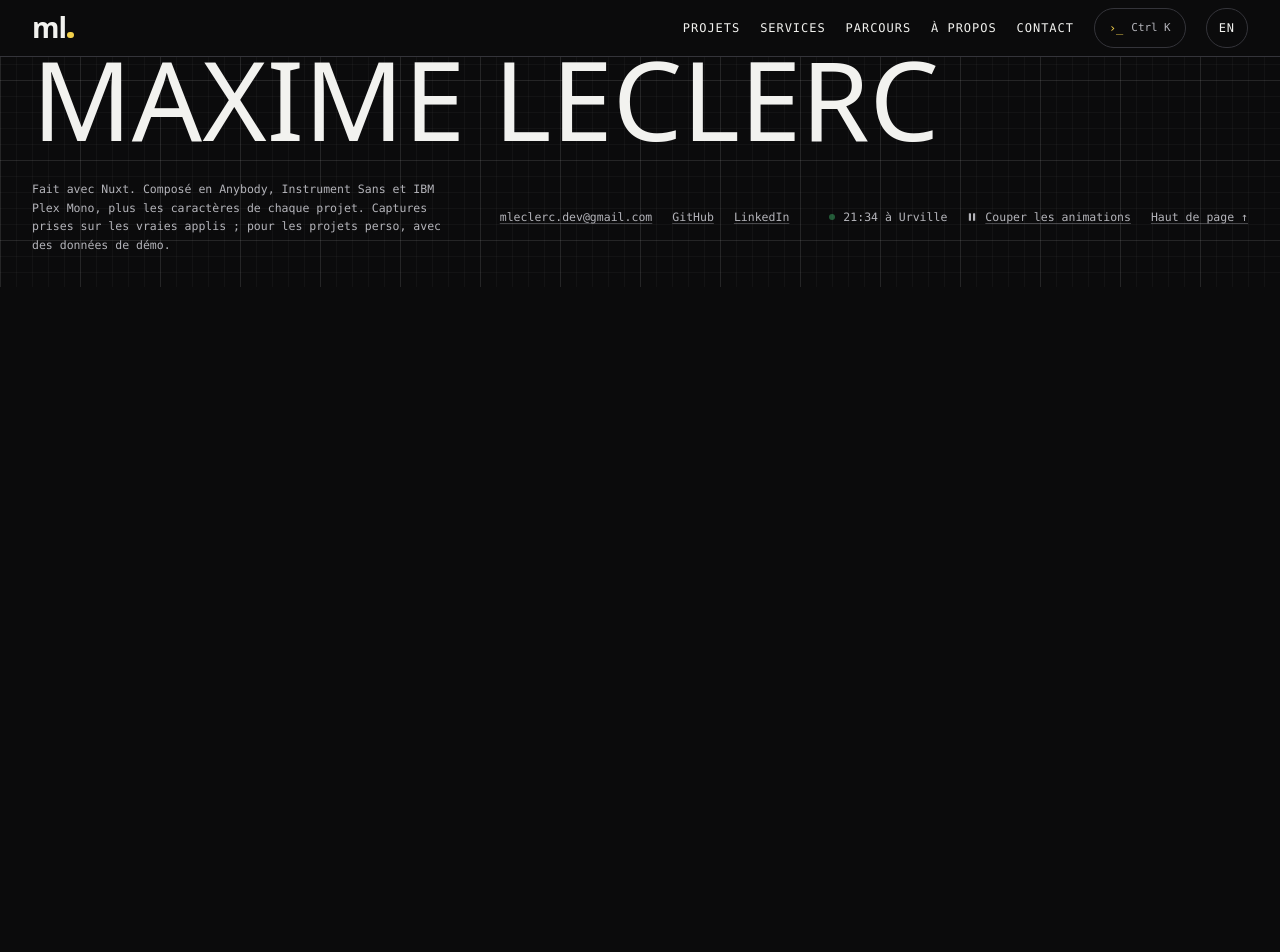
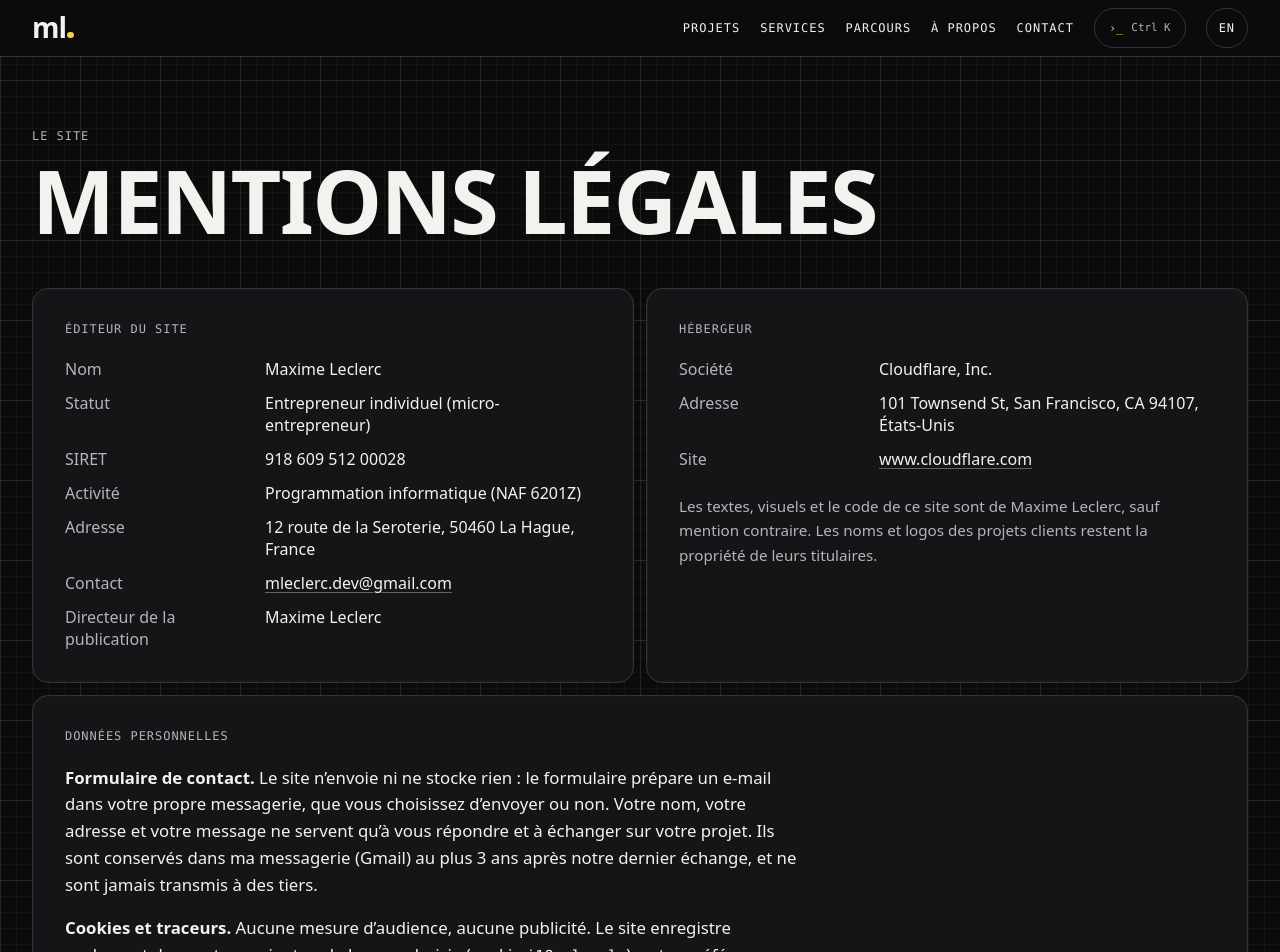
Before and after one commit to mleclerc-dev/portfolio, a Nuxt app: page /mentions-legales in a window 1280 px wide. Shown: the top 952 px of the page. Before the commit the page ends 800 px from the top, so only its background shows below. Built offline with nearby package versions, Linux system fonts and the light colour scheme.

Commit message:
feat: add legal notice page

```diff
--- a/app/components/SiteFooter.vue
+++ b/app/components/SiteFooter.vue
@@ -2,6 +2,7 @@
 import { person } from '~/data/content'
 
 const { t } = useI18n()
+const localePath = useLocalePath()
 const links = person.links.filter((l) => l.href)
 // On the home page the footer is the sea again; on a project page it stays in the project's colours.
 const route = useRoute()
@@ -30,6 +31,7 @@ const live = computed(() => (time.value ? t('footer.live', { time: time.value })
       </p>
       <p class="flex flex-wrap items-center gap-x-5 gap-y-1">
         <span v-if="live" class="flex items-center gap-2"><span class="size-1.5 rounded-full bg-[#4ade80] blink" />{{ live }}</span>
+        <NuxtLink :to="localePath('/mentions-legales')" class="link-underline">{{ t('footer.legal') }}</NuxtLink>
         <MotionToggle class="link-underline text-muted" />
         <a href="#top" class="link-underline shrink-0">{{ t('footer.top') }} ↑</a>
       </p>
--- a/app/data/content.ts
+++ b/app/data/content.ts
@@ -532,6 +532,19 @@ export const skills: { group: Localized; items: string[] }[] = [
   },
 ]
 
+/** Legal notice: the publisher and the host (only what the law asks to show). */
+export const legal = {
+  status: { fr: 'Entrepreneur individuel (micro-entrepreneur)', en: 'Sole trader (French micro-entrepreneur)' } as Localized,
+  siret: '918 609 512 00028',
+  activity: { fr: 'Programmation informatique (NAF 6201Z)', en: 'Computer programming (NAF 6201Z)' } as Localized,
+  address: '12 route de la Seroterie, 50460 La Hague, France',
+  host: {
+    name: 'Cloudflare, Inc.',
+    address: { fr: '101 Townsend St, San Francisco, CA 94107, États-Unis', en: '101 Townsend St, San Francisco, CA 94107, USA' } as Localized,
+    url: 'https://www.cloudflare.com',
+  },
+}
+
 /** The core of the stack, picked out in yellow in the toolbox. */
 export const coreSkills = new Set(['Vue 3', 'Nuxt', 'TypeScript', 'Laravel'])
 
--- /dev/null
+++ b/app/pages/mentions-legales.vue
@@ -0,0 +1,78 @@
+<script setup lang="ts">
+import { legal, person, type Locale } from '~/data/content'
+
+/*
+ * Legal notice (LCEN, art. 6 III) and personal data (GDPR): who publishes the site,
+ * who hosts it, and what happens to what visitors type or store.
+ */
+const { t, locale } = useI18n()
+const lang = computed(() => locale.value as Locale)
+useSeoMeta({ title: () => `${t('legal.title')} · Maxime Leclerc` })
+
+const fr = computed(() => lang.value === 'fr')
+</script>
+
+<template>
+  <section data-scene="host" class="mx-auto max-w-[90rem] px-4 pb-20 pt-28 sm:px-8 sm:pb-28 sm:pt-32">
+    <p class="eyebrow">{{ t('legal.kicker') }}</p>
+    <h1 data-face="host" class="mt-4 text-[clamp(2.6rem,7vw,5.5rem)] uppercase leading-[0.9]">{{ t('legal.title') }}</h1>
+
+    <div class="mt-12 grid gap-3 lg:grid-cols-2">
+      <!-- Publisher -->
+      <section class="panel p-6 sm:p-8" aria-labelledby="legal-publisher">
+        <h2 id="legal-publisher" class="eyebrow">{{ fr ? 'Éditeur du site' : 'Publisher' }}</h2>
+        <dl class="mt-5 grid gap-x-6 gap-y-3 text-[1rem] leading-snug sm:grid-cols-[11rem_1fr]">
+          <dt class="text-muted">{{ fr ? 'Nom' : 'Name' }}</dt>
+          <dd>{{ person.name }}</dd>
+          <dt class="text-muted">{{ fr ? 'Statut' : 'Legal form' }}</dt>
+          <dd>{{ legal.status[lang] }}</dd>
+          <dt class="text-muted">SIRET</dt>
+          <dd class="tabular-nums">{{ legal.siret }}</dd>
+          <dt class="text-muted">{{ fr ? 'Activité' : 'Activity' }}</dt>
+          <dd>{{ legal.activity[lang] }}</dd>
+          <dt class="text-muted">{{ fr ? 'Adresse' : 'Address' }}</dt>
+          <dd>{{ legal.address }}</dd>
+          <dt class="text-muted">{{ fr ? 'Contact' : 'Contact' }}</dt>
+          <dd><a :href="`mailto:${person.email}`" class="link-underline">{{ person.email }}</a></dd>
+          <dt class="text-muted">{{ fr ? 'Directeur de la publication' : 'Publication director' }}</dt>
+          <dd>{{ person.name }}</dd>
+        </dl>
+      </section>
+
+      <!-- Host -->
+      <section class="panel p-6 sm:p-8" aria-labelledby="legal-host">
+        <h2 id="legal-host" class="eyebrow">{{ fr ? 'Hébergeur' : 'Host' }}</h2>
+        <dl class="mt-5 grid gap-x-6 gap-y-3 text-[1rem] leading-snug sm:grid-cols-[11rem_1fr]">
+          <dt class="text-muted">{{ fr ? 'Société' : 'Company' }}</dt>
+          <dd>{{ legal.host.name }}</dd>
+          <dt class="text-muted">{{ fr ? 'Adresse' : 'Address' }}</dt>
+          <dd>{{ legal.host.address[lang] }}</dd>
+          <dt class="text-muted">{{ fr ? 'Site' : 'Website' }}</dt>
+          <dd><a :href="legal.host.url" target="_blank" rel="noopener" class="link-underline">{{ legal.host.url.replace('https://', '') }}</a></dd>
+        </dl>
+        <p class="mt-6 text-[0.95rem] leading-relaxed text-muted">
+          {{ fr
+            ? 'Les textes, visuels et le code de ce site sont de Maxime Leclerc, sauf mention contraire. Les noms et logos des projets clients restent la propriété de leurs titulaires.'
+            : 'The text, visuals and code of this site are by Maxime Leclerc unless stated otherwise. Client project names and logos remain the property of their owners.' }}
+        </p>
+      </section>
+
+      <!-- Personal data -->
+      <section class="panel p-6 sm:p-8 lg:col-span-2" aria-labelledby="legal-data">
+        <h2 id="legal-data" class="eyebrow">{{ fr ? 'Données personnelles' : 'Personal data' }}</h2>
+        <div v-if="fr" class="mt-5 max-w-[46rem] space-y-4 text-[1.05rem] leading-[1.6]">
+          <p><strong>Formulaire de contact.</strong> Le site n’envoie ni ne stocke rien : le formulaire prépare un e-mail dans votre propre messagerie, que vous choisissez d’envoyer ou non. Votre nom, votre adresse et votre message ne servent qu’à vous répondre et à échanger sur votre projet. Ils sont conservés dans ma messagerie (Gmail) au plus 3 ans après notre dernier échange, et ne sont jamais transmis à des tiers.</p>
+          <p><strong>Cookies et traceurs.</strong> Aucune mesure d’audience, aucune publicité. Le site enregistre seulement dans votre navigateur la langue choisie (cookie <code class="font-mono text-[0.9em]">i18n_locale</code>), votre préférence d’animations et l’historique du terminal. Ce sont des réglages techniques, qui ne quittent pas votre appareil.</p>
+          <p><strong>Services tiers.</strong> La météo et la marée d’Urville viennent d’<a href="https://open-meteo.com" target="_blank" rel="noopener" class="link-underline">Open-Meteo</a>, interrogé directement par votre navigateur : ce service voit donc votre adresse IP. L’hébergeur peut aussi conserver des journaux techniques (adresse IP, date, page demandée) pour la sécurité du site.</p>
+          <p><strong>Vos droits.</strong> Vous pouvez demander l’accès, la rectification ou l’effacement de vos données en m’écrivant à <a :href="`mailto:${person.email}`" class="link-underline">{{ person.email }}</a>. Si la réponse ne vous convient pas, vous pouvez saisir la <a href="https://www.cnil.fr/fr/plaintes" target="_blank" rel="noopener" class="link-underline">CNIL</a>.</p>
+        </div>
+        <div v-else class="mt-5 max-w-[46rem] space-y-4 text-[1.05rem] leading-[1.6]">
+          <p><strong>Contact form.</strong> The site neither sends nor stores anything: the form drafts an email in your own mail app, which you choose to send or not. Your name, address and message are only used to reply and discuss your project. They are kept in my mailbox (Gmail) for up to 3 years after our last exchange, and never shared with third parties.</p>
+          <p><strong>Cookies and trackers.</strong> No analytics, no advertising. The site only stores in your browser the language you picked (<code class="font-mono text-[0.9em]">i18n_locale</code> cookie), your motion preference and the terminal history. These are technical settings that never leave your device.</p>
+          <p><strong>Third-party services.</strong> The Urville weather and tide come from <a href="https://open-meteo.com" target="_blank" rel="noopener" class="link-underline">Open-Meteo</a>, queried directly by your browser, so that service sees your IP address. The host may also keep technical logs (IP address, date, page requested) for security.</p>
+          <p><strong>Your rights.</strong> You can ask to access, correct or delete your data by writing to <a :href="`mailto:${person.email}`" class="link-underline">{{ person.email }}</a>. If you are not satisfied with the answer, you can complain to the French data protection authority, the <a href="https://www.cnil.fr/en/complaints" target="_blank" rel="noopener" class="link-underline">CNIL</a>.</p>
+        </div>
+      </section>
+    </div>
+  </section>
+</template>
--- a/i18n/locales/en.json
+++ b/i18n/locales/en.json
@@ -122,9 +122,14 @@
     "f_sent": "Your mail app opens with the message ready to go. Nothing opened? Write to {email}.",
     "f_subject": "A project"
   },
+  "legal": {
+    "kicker": "The site",
+    "title": "Legal notice"
+  },
   "footer": {
     "colophon": "Made with Nuxt. Set in Anybody, Instrument Sans and IBM Plex Mono, plus each project’s own typefaces. Screenshots taken from the real apps; the side projects show demo data.",
     "top": "Back to top",
+    "legal": "Legal notice",
     "live": "{time} in Urville"
   },
   "taxi": {
--- a/i18n/locales/fr.json
+++ b/i18n/locales/fr.json
@@ -122,9 +122,14 @@
     "f_sent": "Votre messagerie s’ouvre avec le message prêt à partir. Rien ne s’est ouvert ? Écrivez à {email}.",
     "f_subject": "Un projet"
   },
+  "legal": {
+    "kicker": "Le site",
+    "title": "Mentions légales"
+  },
   "footer": {
     "colophon": "Fait avec Nuxt. Composé en Anybody, Instrument Sans et IBM Plex Mono, plus les caractères de chaque projet. Captures prises sur les vraies applis ; pour les projets perso, avec des données de démo.",
     "top": "Haut de page",
+    "legal": "Mentions légales",
     "live": "{time} à Urville"
   },
   "taxi": {
--- a/nuxt.config.ts
+++ b/nuxt.config.ts
@@ -68,7 +68,7 @@ export default defineNuxtConfig({
   nitro: {
     prerender: {
       routes: [
-        '/', '/en', '/cv', '/en/cv', '/sitemap.xml', '/robots.txt',
+        '/', '/en', '/cv', '/en/cv', '/mentions-legales', '/en/mentions-legales', '/sitemap.xml', '/robots.txt',
         // the share-card drawings, screenshotted into public/og/ (not linked, noindex)
         ...['home', 'move-taxi', 'kaplouf', 'mariage', 'noel-des-copains'].flatMap((id) => [`/og/${id}`, `/en/og/${id}`]),
       ],
```
Also changed, not shown: 1 other file (tests, documents, lock files or other folders).
